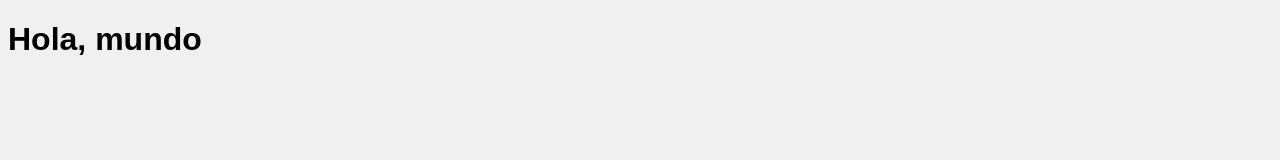
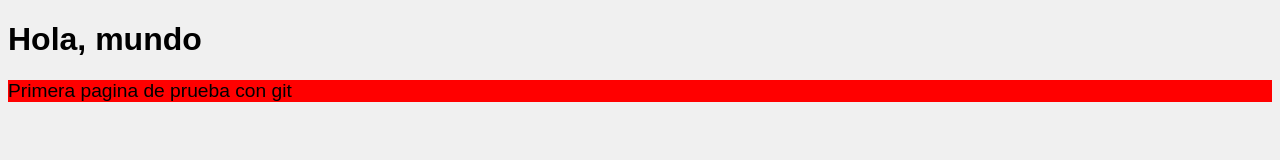
Before and after one commit to Eric-Lop4/trabajoGitHub, a plain HTML site: page index.html in a window 1280 px wide. Drawn offline with Linux system fonts and the light colour scheme.

Commit message:
Modificaciones realizadas

```diff
--- a/css/estilos.css
+++ b/css/estilos.css
@@ -2,3 +2,7 @@ body {
     font-family: Arial, sans-serif;
     background-color: #f0f0f0;
 }
+p{
+    background-color: red;
+    font-size: larger;
+}
--- a/index.html
+++ b/index.html
@@ -8,5 +8,6 @@
 </head>
 <body>
     <h1>Hola, mundo</h1>
+    <p>Primera pagina de prueba con git</p>
 </body>
 </html>
```
